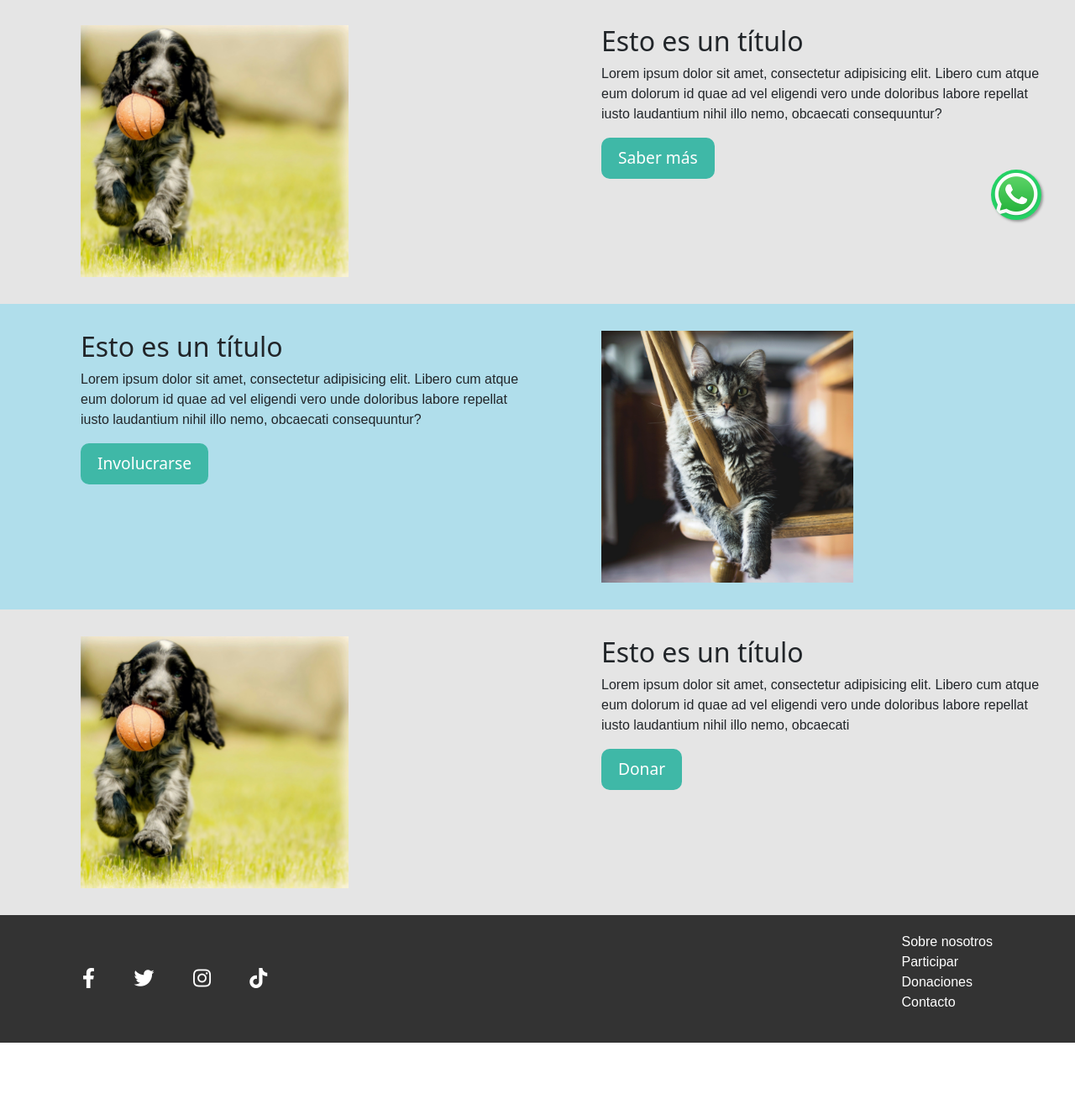
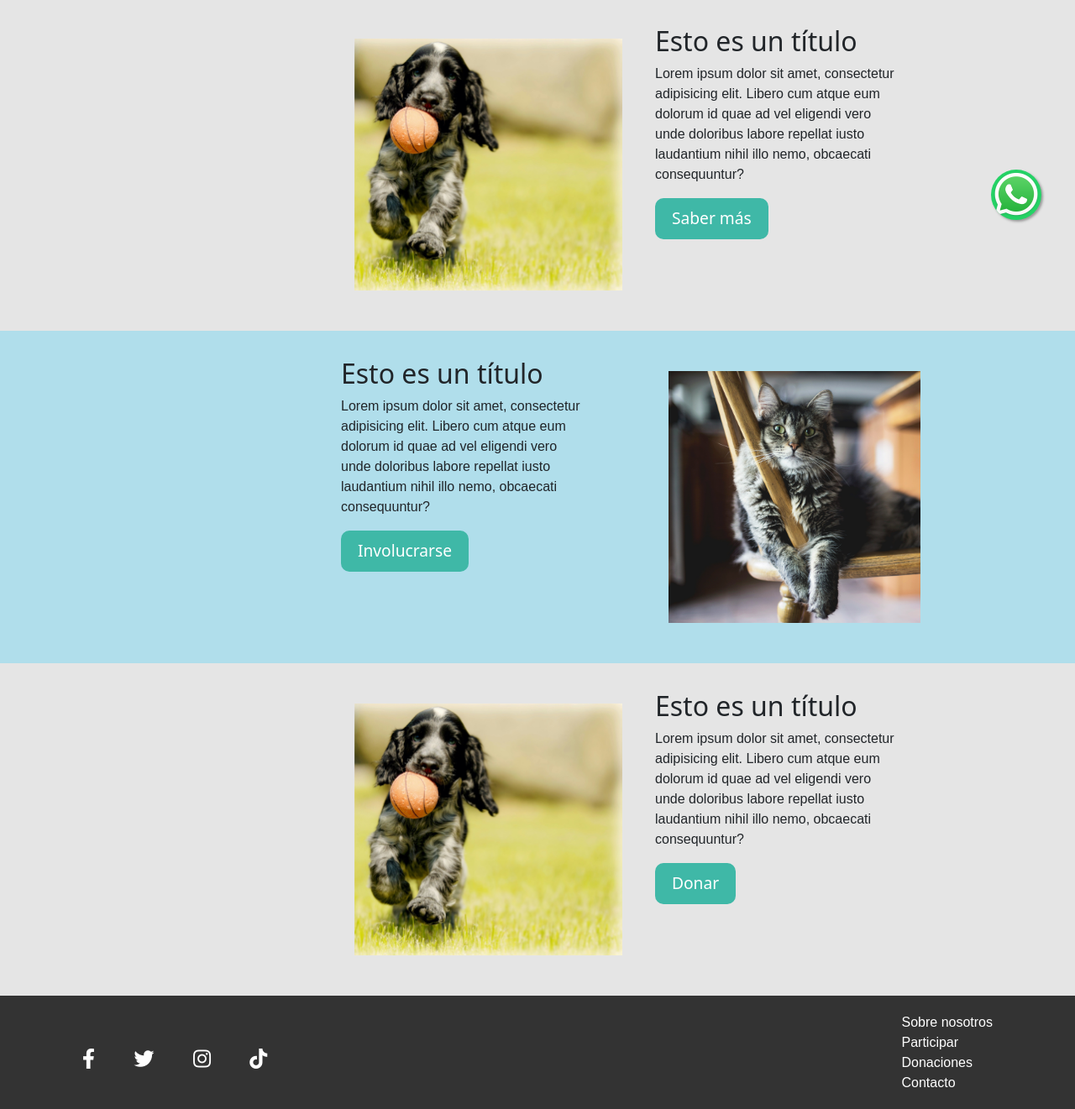
Before and after one commit to mauro-tchorbadjian/patitas-web, a plain HTML site: page index.html in a window 1280 px wide. Shown: the part 498-1819 px from the top of the page at 84% size. Before the commit the page ends 1740 px from the top, so only its background shows below. Drawn offline with nearby package versions, Linux system fonts and the light colour scheme.

Commit message:
Ajuste menor en grilla

```diff
--- a/css/style.css
+++ b/css/style.css
@@ -35,16 +35,15 @@ a{
 }
 #main-image{
     height: 300px;
+    margin: 1rem;
+    align-items: center;
 }
 #main-1{
     padding: 2rem;
     display: flex;
     background-color: #e5e5e5;
     align-items: center;
-    justify-content: space-between;
-}
-#main-1 div col .column1 {
-    margin-bottom: 2rem;
+    justify-content: center;
 }
 
 #main-2{
@@ -52,13 +51,14 @@ a{
     display: flex;
     align-items: center;
     padding: 2rem;
+    justify-content: center;
 }
 #main-3{
     padding: 2rem;
     display: flex;
     background-color: #e5e5e5;
     align-items: center;
-    justify-content: space-between;
+    justify-content: center;
 }
 #gallery-image{
     height: 250px;
--- a/index.html
+++ b/index.html
@@ -36,38 +36,44 @@
     </main>
     <section id="main-1" class="container-fluid">
         <div class="row">
-            <div class="col column1">
+            <div class="col-md-3"></div>
+            <div class="col-md-3 column1">
                 <img src="assets/puppy.jpeg" id="main-image" alt="perro cachorro jugando con pelota">
             </div>
-            <div class="col column2">
+            <div class="col-md-3 column2">
             <h2>Esto es un título</h2>
             <p>Lorem ipsum dolor sit amet, consectetur adipisicing elit. Libero cum atque eum dolorum id quae ad vel eligendi vero unde doloribus labore repellat iusto laudantium nihil illo nemo, obcaecati consequuntur?</p>
             <button type="button" class="btn btn-custom">Saber más</button>
             </div>
+            <div class="col-md-3"></div>
     </div>
     </section>
     <section id="main-2" class="container-fluid">
         <div class="row">
-            <div class="col column1">
+            <div class="col-md-3"></div>
+            <div class="col-md-3 column1">
                 <h2>Esto es un título</h2>
                 <p>Lorem ipsum dolor sit amet, consectetur adipisicing elit. Libero cum atque eum dolorum id quae ad vel eligendi vero unde doloribus labore repellat iusto laudantium nihil illo nemo, obcaecati consequuntur?</p>
                 <button type="button" class="btn btn-custom">Involucrarse</button>
             </div>
-            <div class="col column2">
+            <div class="col-md-3 column2">
                 <img src="assets/gato-1.png" id="main-image" alt="gato descansando en una silla">
             </div>
+            <div class="col-md-3"></div>
         </div>
     </section>
-    <section id="main-3" class="container-fluid">
+    <section id="main-1" class="container-fluid">
         <div class="row">
-            <div class="col column1">
+            <div class="col-md-3"></div>
+            <div class="col-md-3 column1">
                 <img src="assets/puppy.jpeg" id="main-image" alt="perro cachorro jugando con pelota">
             </div>
-            <div class="col column2">
+            <div class="col-md-3 column2">
             <h2>Esto es un título</h2>
-            <p>Lorem ipsum dolor sit amet, consectetur adipisicing elit. Libero cum atque eum dolorum id quae ad vel eligendi vero unde doloribus labore repellat iusto laudantium nihil illo nemo, obcaecati</p>
+            <p>Lorem ipsum dolor sit amet, consectetur adipisicing elit. Libero cum atque eum dolorum id quae ad vel eligendi vero unde doloribus labore repellat iusto laudantium nihil illo nemo, obcaecati consequuntur?</p>
             <button type="button" class="btn btn-custom">Donar</button>
-        </div>
+            </div>
+            <div class="col-md-3"></div>
     </div>
     </section>
     <img src="assets/whatsapp-icon.webp" alt="icono whatsapp" class="whatsapp-icon">
--- a/styles/main.scss
+++ b/styles/main.scss
@@ -23,7 +23,7 @@ p {
     display: flex;
     background-color: #e5e5e5;
     align-items: center;
-    justify-content: space-between;
+    justify-content: center;
 }
 
 #main-2 {
```
Also changed, not shown: html/donaciones.html (+12 -6 lines), html/participar.html (+11 -7 lines), html/sobre-nosotros.html (+6 -3 lines).
